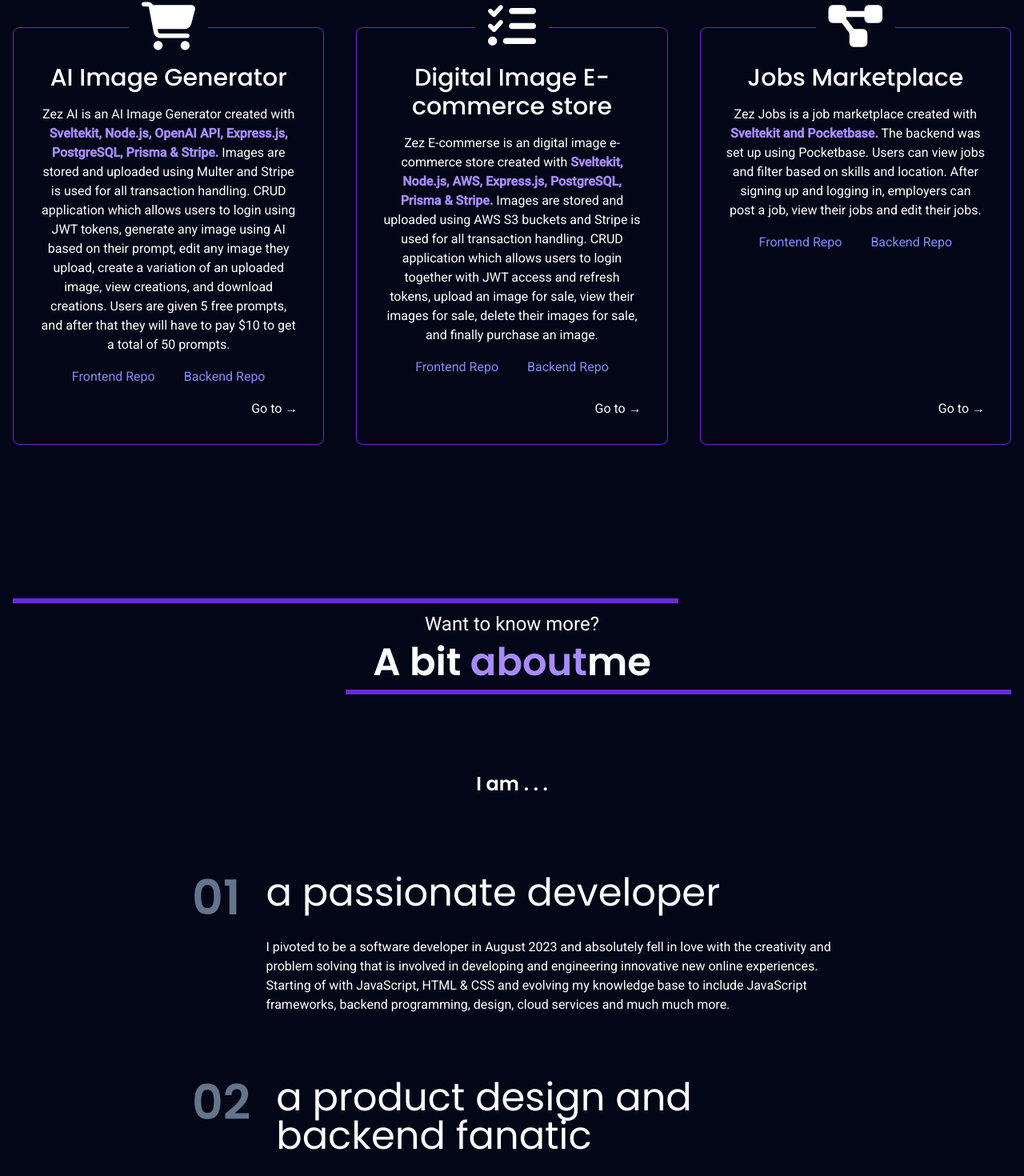
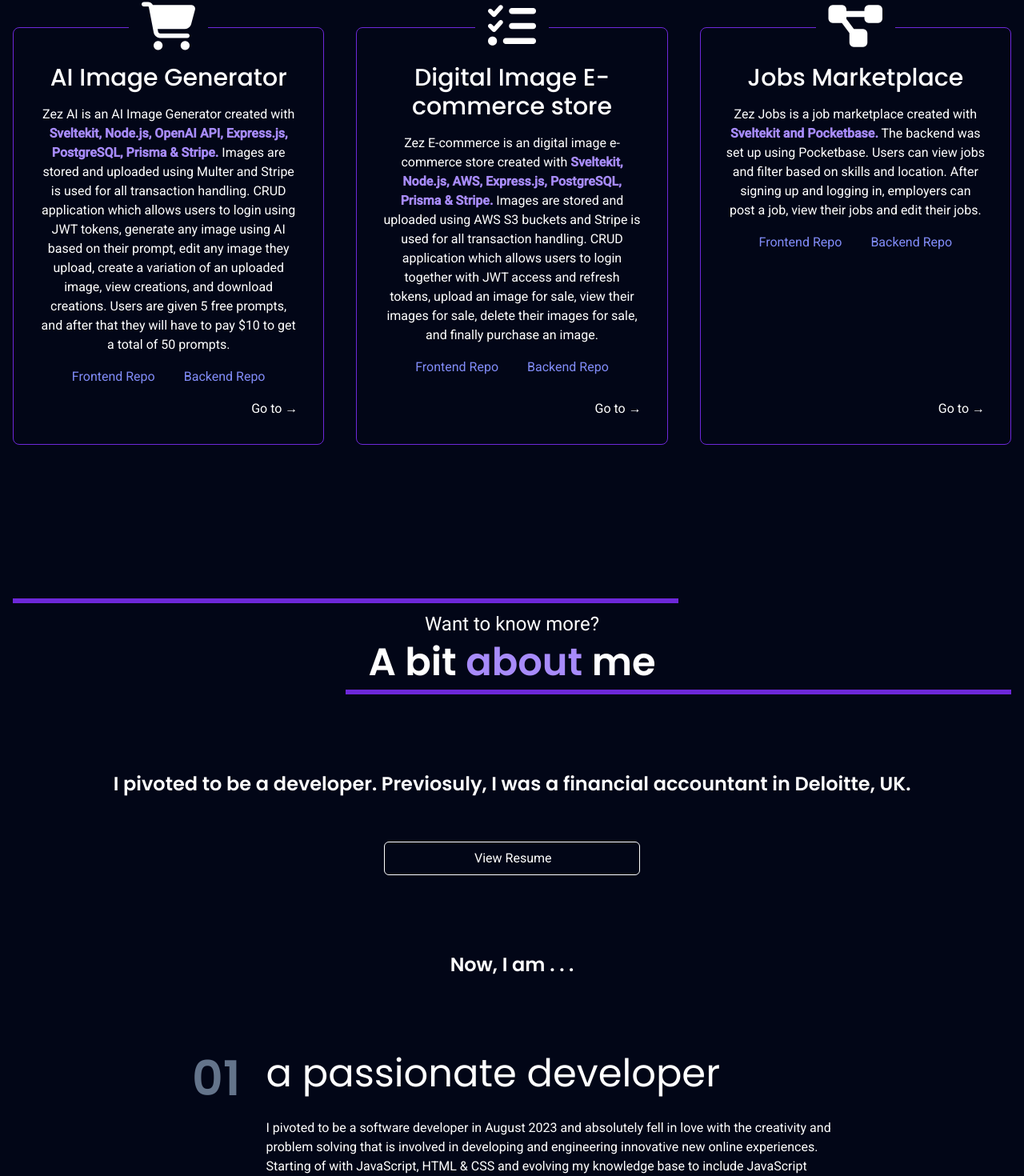
Before and after one commit to ssm53/mt.code, a SvelteKit app: page / in a window 1280 px wide. Shown: the part 1153-2623 px from the top of the page at 80% size. Built offline with nearby package versions, Linux system fonts and the light colour scheme.

Commit message:
added CV to portfolio

```diff
--- a/src/components/Main.svelte
+++ b/src/components/Main.svelte
@@ -9,7 +9,7 @@
 
   let benefits = [
     {name:'a passionate developer', description: 'I pivoted to be a software developer in August 2023 and absolutely fell in love with the creativity and problem solving that is involved in developing and engineering innovative new online experiences. Starting of with JavaScript, HTML & CSS and evolving my knowledge base to include JavaScript frameworks, backend programming, design, cloud services and much much more.'},
-    {name:'a product design and backend fanatic', description: 'Carefully crafting and designing amazing user experiences allows me to express and experiment with every morsel of creativity I have. I love the challenge of learning new design concepts and enabling users with amazing online experiences.'},
+    {name:'a product functionality and backend fanatic', description: 'Carefully crafting and designing additional product functionalities allows me to express and experiment with every morsel of creativity I have. I also love the challenge of learning new design concepts and enabling users with amazing online experiences.'},
     {name:'an excellent communicator with great business acumen', description: 'Previously being in the world of finance and co-founding an NFT project raising RM1.2 million, I have developed my soft-skills to work well in a successful team and contribute to non-technical areas as well'},
   ]
 
@@ -71,7 +71,7 @@
 
       </Step>
       <Step step={steps[1]}>
-        <p>Zez E-commerse is an digital image e-commerce store created with <strong class=" text-violet-400">Sveltekit, Node.js, AWS, Express.js, PostgreSQL, Prisma & Stripe.</strong> Images are stored and uploaded using AWS S3 buckets and Stripe is used for all transaction handling. CRUD application which allows users to login together with JWT access and refresh tokens, upload an image for sale, view their images for sale, delete their images for sale, and finally purchase an image.
+        <p>Zez E-commerce is an digital image e-commerce store created with <strong class=" text-violet-400">Sveltekit, Node.js, AWS, Express.js, PostgreSQL, Prisma & Stripe.</strong> Images are stored and uploaded using AWS S3 buckets and Stripe is used for all transaction handling. CRUD application which allows users to login together with JWT access and refresh tokens, upload an image for sale, view their images for sale, delete their images for sale, and finally purchase an image.
         </p>
 
       </Step>
@@ -88,9 +88,16 @@
   <section id="about" class=" py-20 pt-10 lg:pt-16 lg:py-32 flex flex-col gap-16 sm:gap-20 md:gap-24 relative">
     <div class=" flex flex-col gap-2 text-center relative before:absolute before:top-0 before:left-0 before:w-2/3 before:h-1.5 before:bg-violet-700 after:absolute after:bottom-0 after:right-0 after:w-2/3 after:h-1.5 after:bg-violet-700 py-4">
       <h6 class=" text-lg sm:text-xl md:text-2xl">Want to know more?</h6>
-      <h3 class=" font-semibold text-3xl sm:text-4xl md:text-5xl">A bit <span class="poppins text-violet-400">about</span>me</h3>
+      <h3 class=" font-semibold text-3xl sm:text-4xl md:text-5xl">A bit <span class="poppins text-violet-400">about</span> me</h3>
     </div>
-    <p class=" mx-auto poppins font-semibold text-lg sm:text-xl md:text-2xl">I am . . .
+    <p class=" mx-auto poppins font-semibold text-lg sm:text-xl md:text-2xl">I pivoted to be a developer. Previosuly, I was a financial accountant in Deloitte, UK.
+    <div class=" flex justify-center items-center">
+      <a href="/resume" target="_blank" class="mx-auto px-4 py-2 rounded-md border border-solid border-white flex items-center gap-2 -mb-4 sm:-mb-0 -mt-10 w-80 hover:border-violet-700 duration-200">
+        <p class="text-center ml-24">View Resume</p>
+      </a>
+
+    </div>
+    <p class=" mx-auto poppins font-semibold text-lg sm:text-xl md:text-2xl">Now, I am . . .
 
     </p>
     <div class="flex flex-col gap-20 w-full mx-auto max-w-[800px]">
--- /dev/null
+++ b/src/routes/resume/+page.svelte
@@ -0,0 +1,13 @@
+
+<script>
+  const resumePdfUrl = "/static/resume/Shaun%20Shanil%20Menezes%20CV%20-%202023.pdf";
+</script>
+
+<main>
+  <h1>My Resume</h1>
+  <div class="justify-center items-center">
+    <img src="resume/image-of-resume.png" alt="resume"/>
+
+  </div>
+
+</main>
```
Also changed, not shown: static/resume/image-of-resume.png (added).
